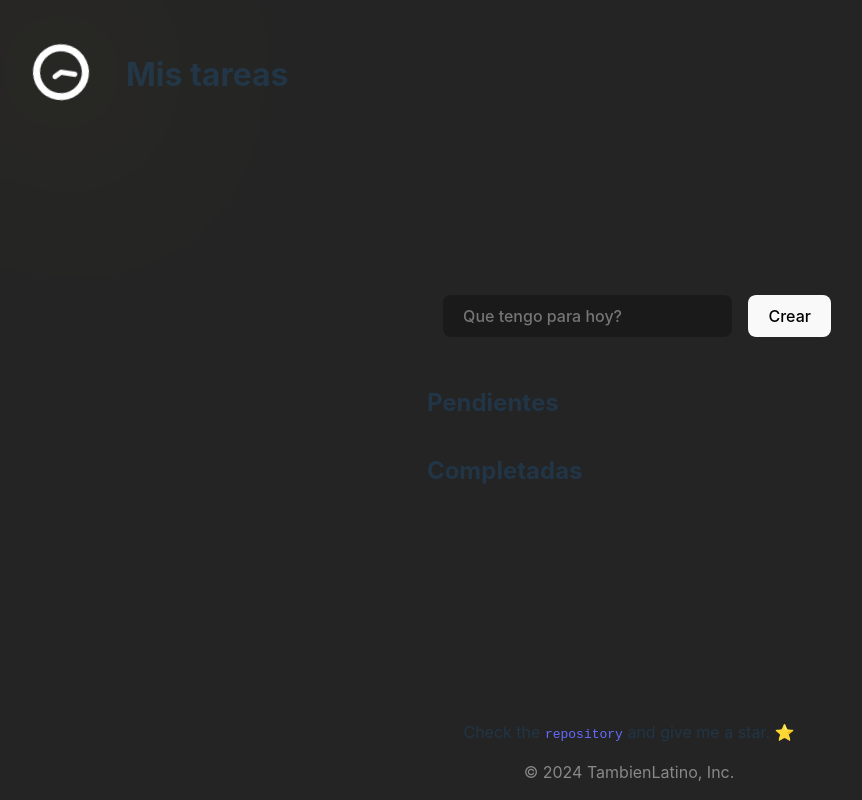
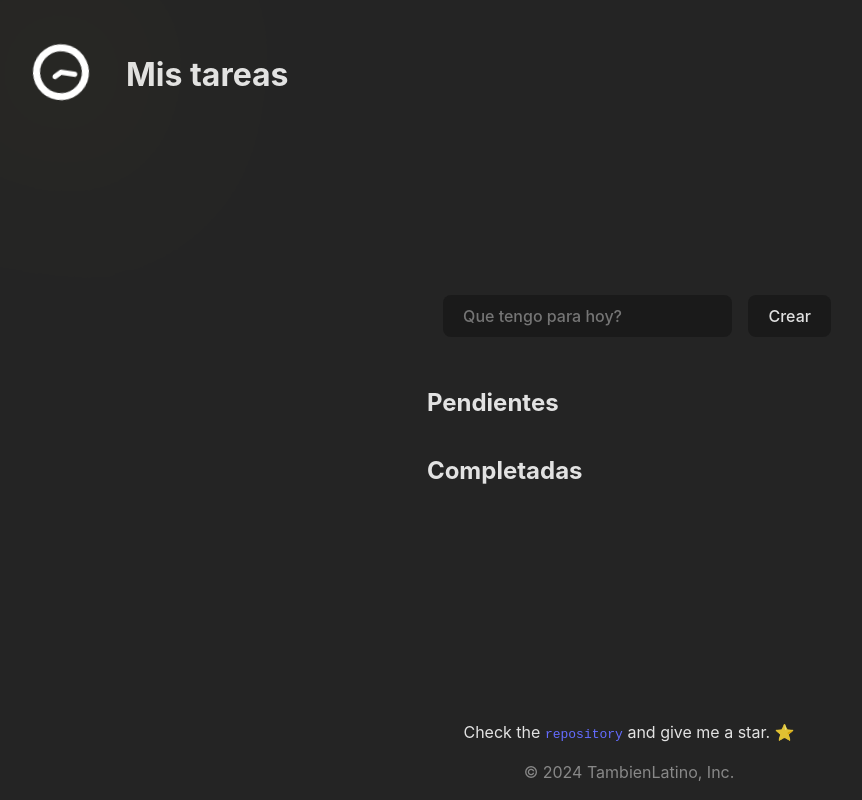
Before and after one commit to alsointech/todo-vite, a React (Vite) app: page / in a window 1280 px wide. Shown: the whole page, without its empty margins (11-873 px from the left). Built offline with nearby package versions, Linux system fonts and the light colour scheme.

Commit message:
file update | css fix for theme scheme

```diff
--- a/src/index.css
+++ b/src/index.css
@@ -3,7 +3,7 @@
   line-height: 1.5;
   font-weight: 400;
 
-  color-scheme: light dark;
+  /* color-scheme: light dark; */
   color: rgba(255, 255, 255, 0.87);
   background-color: #242424;
 
@@ -65,6 +65,7 @@ button {
   font-size: 1em;
   font-weight: 500;
   font-family: inherit;
+  color: inherit;
   background-color: #1a1a1a;
   cursor: pointer;
   transition: border-color 0.25s;
@@ -78,19 +79,6 @@ button:focus,
 
 button:focus-visible {
   outline: 4px auto -webkit-focus-ring-color;
-}
-
-@media (prefers-color-scheme: light) {
-  :root {
-    color: #213547;
-    background-color: #ffffff;
-  }
-  a:hover {
-    color: #747bff;
-  }
-  button {
-    background-color: #f9f9f9;
-  }
 }
 
 input {
```
